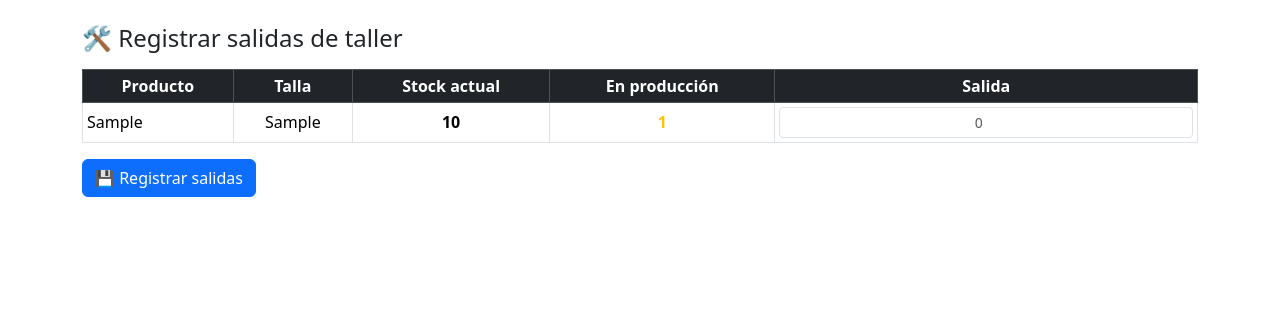
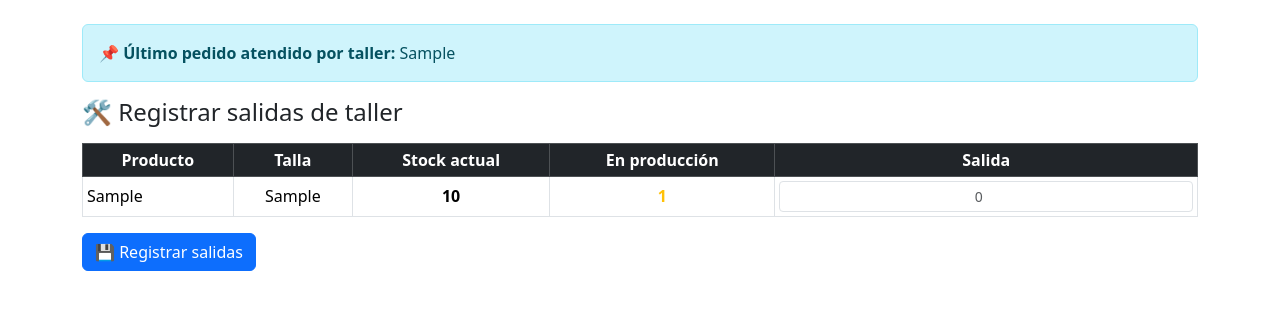
Before and after one commit to AnglAjc/STOCKMONBLEU, a Flask app: template templates/taller.html in a window 1280 px wide. Shown: the part 56-366 px from the top of the page. Run offline with Flask 3, Linux system fonts and the light colour scheme; tables that the repository leaves empty hold one stand-in row (values such as "Sample post"); the template is opened without the code that fills it: values that come from a table or form of the project are taken from there, most other values are stand-ins (such as "Sample title", 1, 10 or a date in 2020).

Commit message:
Update taller.html

```diff
--- a/templates/taller.html
+++ b/templates/taller.html
@@ -18,6 +18,16 @@
 </nav>
 
 <div class="container mt-4">
+
+    {% if ultimo_pedido %}
+        <div class="alert alert-info">
+            <strong>📌 Último pedido atendido por taller:</strong> {{ ultimo_pedido }}
+        </div>
+    {% else %}
+        <div class="alert alert-warning">
+            No se ha registrado el último pedido del taller.
+        </div>
+    {% endif %}
 
     <h4 class="mb-3">🛠 Registrar salidas de taller</h4>
 
```
